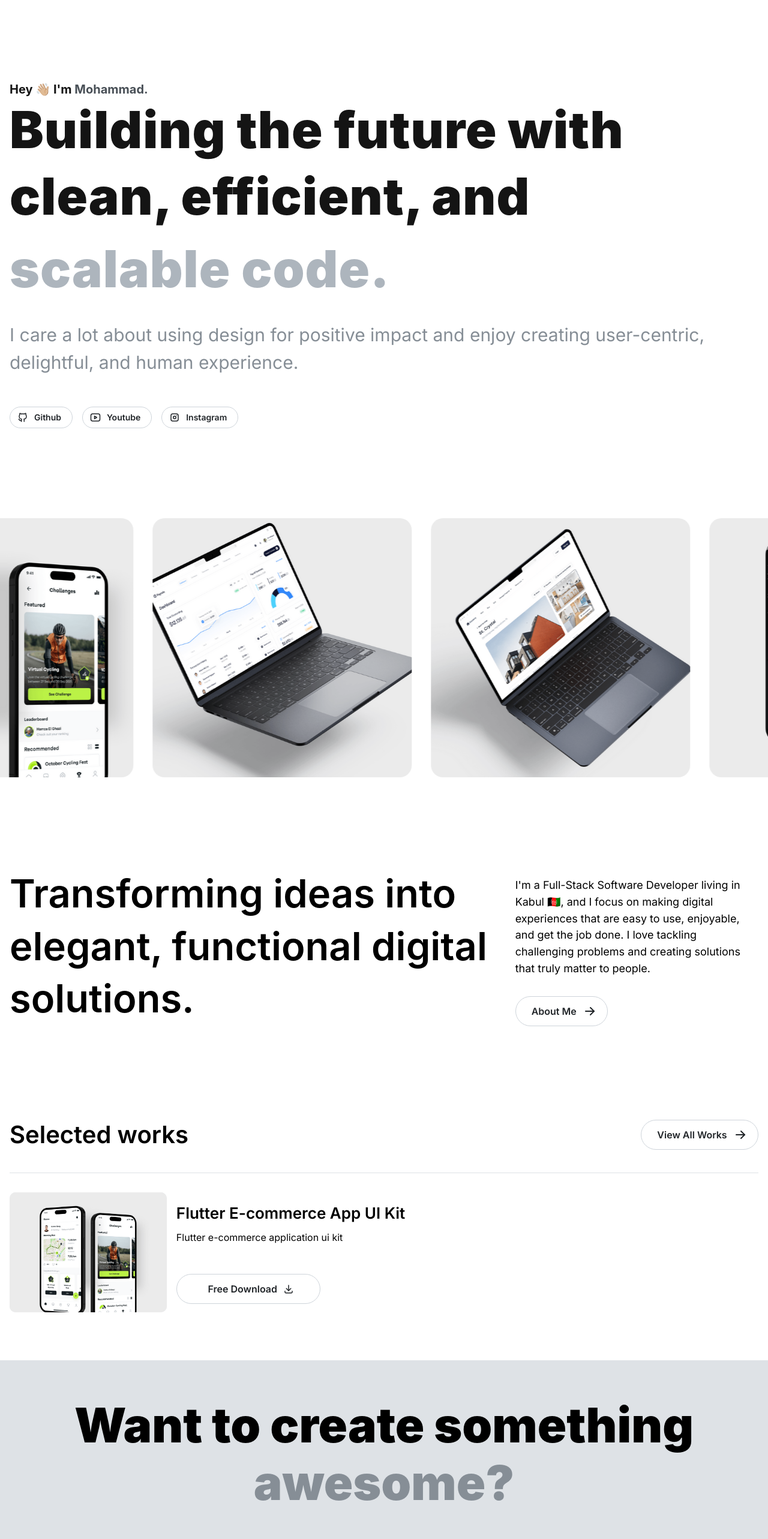
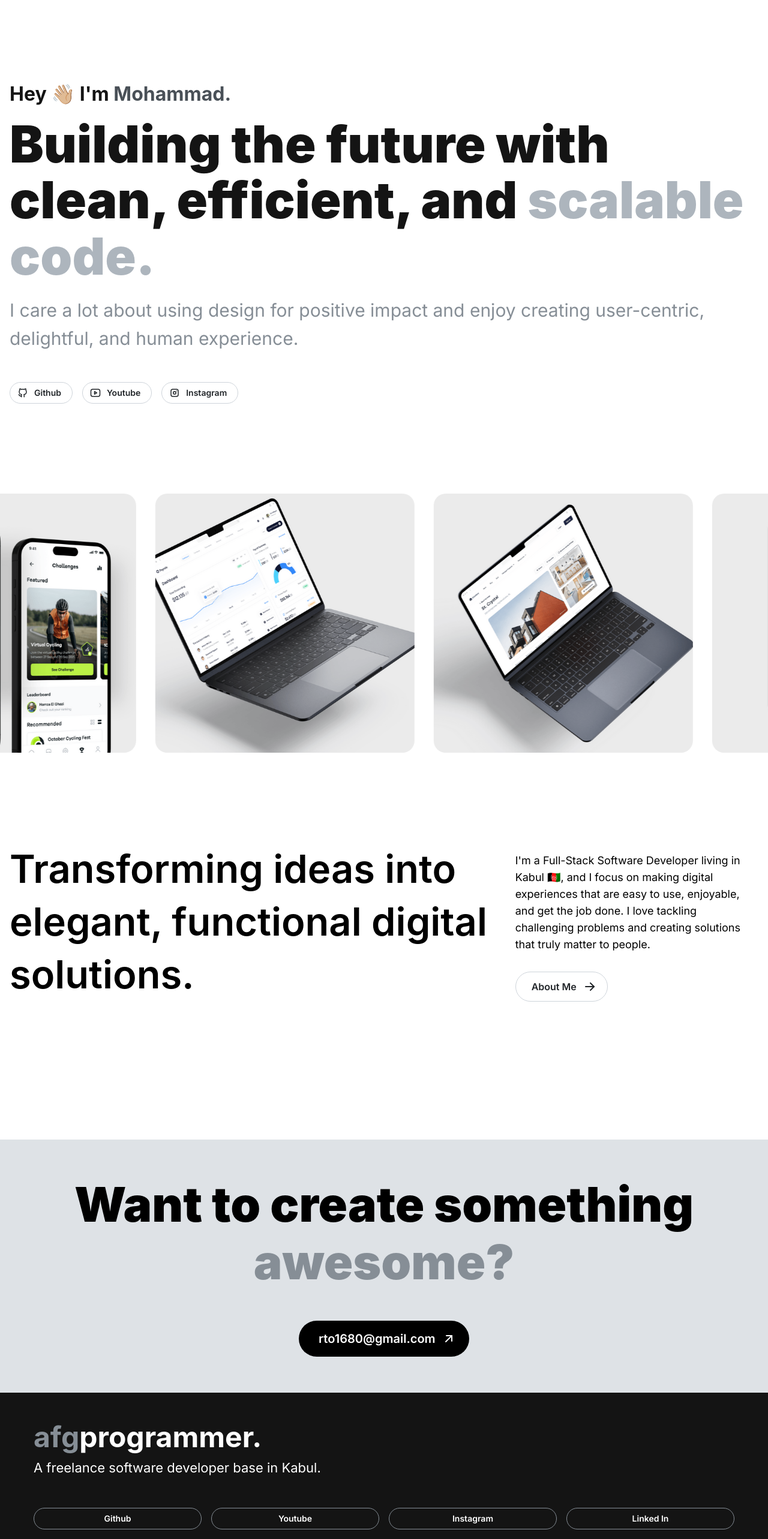
Before and after one commit to afgprogrammer/afgprogrammer.github.io, a Next.js app: page / in a window 1280 px wide. Shown: the part 80-2646 px from the top of the page at 60% size. Built offline with nearby package versions, Linux system fonts and the light colour scheme.

Commit message:
Fix design issue and add links

```diff
--- a/src/_components/footer/Footer.tsx
+++ b/src/_components/footer/Footer.tsx
@@ -4,18 +4,27 @@ import {
   Container,
   Divider,
   Group,
+  SimpleGrid,
   Space,
   Text,
   Title,
 } from "@mantine/core";
 import { IconArrowUpRight } from "@tabler/icons-react";
+import Link from "next/link";
 
 export default function SiteFooter() {
   return (
     <>
       <Box py={60} bg="gray.3" mt={80}>
         <Container size="lg">
-          <Title order={2} fz={80} ta="center" fw={900} c="black" lh={1.2}>
+          <Title
+            order={2}
+            fz={{ md: 80, xs: 48, base: 48 }}
+            ta="center"
+            fw={900}
+            c="black"
+            lh={1.2}
+          >
             Want to create something{" "}
             <span style={{ color: "var(--mantine-color-gray-6)" }}>
               awesome?
@@ -47,20 +56,52 @@ export default function SiteFooter() {
             A freelance software developer base in Kabul.
           </Text>
           <Space h={50} />
-          <Group grow>
-            <Button variant="outline" color="gray" radius="xl" c="white">
+          <SimpleGrid cols={{ lg: 4, xs: 2 }}>
+            <Button
+              variant="outline"
+              component={Link}
+              target="_blank"
+              href="https://github.com/afgprogrammer"
+              color="gray"
+              radius="xl"
+              c="white"
+            >
               Github
             </Button>
-            <Button variant="outline" color="gray" radius="xl" c="white">
+            <Button
+              variant="outline"
+              component={Link}
+              target="_blank"
+              href="https://youtube.com/afgprogrammer"
+              color="gray"
+              radius="xl"
+              c="white"
+            >
               Youtube
             </Button>
-            <Button variant="outline" color="gray" radius="xl" c="white">
+            <Button
+              variant="outline"
+              component={Link}
+              target="_blank"
+              href="https://instagram.com/afgprogrammer"
+              color="gray"
+              radius="xl"
+              c="white"
+            >
               Instagram
             </Button>
-            <Button variant="outline" color="gray" radius="xl" c="white">
+            <Button
+              variant="outline"
+              component={Link}
+              target="_blank"
+              href="https://linkedin.com/in/afgprogrammer"
+              color="gray"
+              radius="xl"
+              c="white"
+            >
               Linked In
             </Button>
-          </Group>
+          </SimpleGrid>
           <Space h={50} />
           <Text c="gray" ta="center">
             ©2024. Designed by afgprogrammer
--- a/src/_components/works/WorkSection.tsx
+++ b/src/_components/works/WorkSection.tsx
@@ -1,5 +1,6 @@
 import { Box, Button, Divider, Group, Space, Stack, Text } from "@mantine/core";
 import { IconArrowRight, IconDownload } from "@tabler/icons-react";
+import Link from "next/link";
 
 export default function WorkSection() {
   return (
@@ -11,6 +12,8 @@ export default function WorkSection() {
         <Button
           variant="default"
           // color="black"
+          component={Link}
+          href={"/flutter"}
           size="lg"
           radius="xl"
           rightSection={<IconArrowRight />}
--- a/src/app/flutter/page.tsx
+++ b/src/app/flutter/page.tsx
@@ -110,7 +110,7 @@ export default function AboutMe() {
         <Grid>
           {examples.map((day) => {
             return (
-              <GridCol span={4}>
+              <GridCol span={{ lg: 4, sm: 6, xs: 12 }}>
                 <Card radius="md" withBorder style={{ overflow: "hidden" }}>
                   <CardSection>
                     <Box>
--- a/src/app/page.tsx
+++ b/src/app/page.tsx
@@ -60,7 +60,7 @@ export default function Home() {
         <Box style={{ position: "relative" }}>
           <Title
             order={1}
-            fz={20}
+            fz={32}
             c={"light-dark(var(--mantine-color-dark-9), white)"}
           >
             Hey 👋🏼 I'm{" "}
@@ -72,35 +72,28 @@ export default function Home() {
             >
               Mohammad.
             </span>{" "}
-            <br />
-            <span
+            <Space h={16} />
+            <Text
+              fz={{ lg: 85, sm: 65, xs: 45, base: 45 }}
+              fw={900}
               style={{
-                fontSize: 85,
-                fontWeight: 900,
-                letterSpacing: 1,
+                lineHeight: "1.1",
               }}
             >
               Building the future with clean, efficient, and{" "}
-              <Text
-                variant="text"
-                component="span"
-                // gradient={{ from: "green", to: "blue", deg: 90 }}
-                fz={85}
-                fw={900}
+              <span
                 style={{
-                  // background: "linear-gradient(45deg, red, blue)",
-                  // backgroundClip: "text",
                   color:
-                    "light-dark(var(--mantine-color-gray-5), var(--mantine-color-dark-2))",
+                    "light-dark(var(--mantine-color-gray-5), var(--mantine-color-blue-2))",
                 }}
               >
                 scalable code.
-              </Text>
-            </span>
+              </span>
+            </Text>
           </Title>
           <Space h={20} />
           <Text
-            fz={30}
+            fz={{ lg: 30, xs: 26, base: 26 }}
             c="light-dark(var(--mantine-color-gray-6), var(--mantine-color-dark-2))"
           >
             I care a lot about using design for positive impact and enjoy
@@ -121,8 +114,9 @@ export default function Home() {
             <Button
               variant="default"
               component={Link}
-              href="#"
+              href="https://github.com/afgprogrammer"
               radius="xl"
+              target="_blank"
               leftSection={<IconBrandGithub size={18} />}
             >
               Github
@@ -130,8 +124,9 @@ export default function Home() {
             <Button
               variant="default"
               component={Link}
-              href="#"
+              href="https://youtube.com/afgprogrammer"
               radius="xl"
+              target="_blank"
               leftSection={<IconBrandYoutube size={18} />}
             >
               Youtube
@@ -139,8 +134,9 @@ export default function Home() {
             <Button
               variant="default"
               component={Link}
-              href="#"
+              href="https://instagram.com/afgprogrammer"
               radius="xl"
+              target="_blank"
               leftSection={<IconBrandInstagram size={18} />}
             >
               Instagram
@@ -155,12 +151,12 @@ export default function Home() {
       <Space h={150} />
       <Container size="xl" pos="relative">
         <Grid>
-          <GridCol span={8}>
-            <Title order={2} fz={65} fw={600}>
+          <GridCol span={{ lg: 8 }}>
+            <Title order={2} fz={{ lg: 65 }} fw={600}>
               Transforming ideas into elegant, functional digital solutions.
             </Title>
           </GridCol>
-          <GridCol span={4}>
+          <GridCol span={{ lg: 4 }}>
             <Space h={16} />
             <Text fz={18}>
               I'm a Full-Stack Software Developer living in Kabul 🇦🇫, and I
@@ -184,7 +180,7 @@ export default function Home() {
           </GridCol>
         </Grid>
         <Space h={150} />
-        <WorkSection />
+        {/* <WorkSection /> */}
       </Container>
       <SiteFooter />
     </>
```
